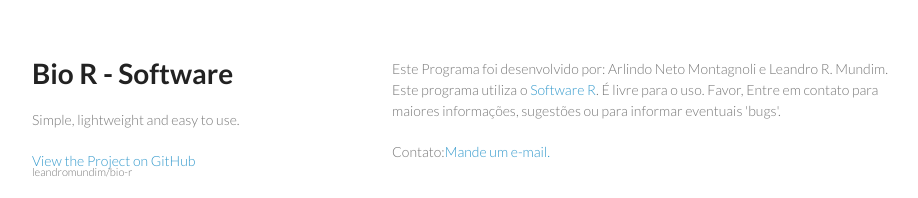
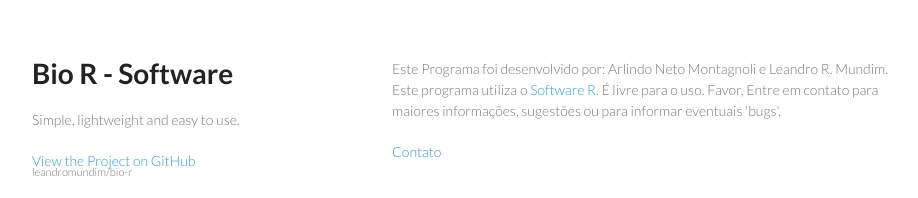
Before and after one commit to leandromundim/scheduling_ProOF, a plain HTML site: page index.html in a window 1280 px wide. Shown: the top 198 px of the page, without its empty margins (178-1096 px from the left). Drawn offline with Linux system fonts and the light colour scheme.

Commit message:
Update index.html

```diff
--- a/index.html
+++ b/index.html
@@ -24,7 +24,7 @@
       <section>
         <p>Este Programa foi desenvolvido por: Arlindo Neto Montagnoli e Leandro R. Mundim. Este programa utiliza o <a href="http://www.cran.r-project.org/">Software R</a>. É livre para o uso. Favor, Entre em contato para maiores informações, sugestões ou para informar eventuais 'bugs'. </p>
 
-        <p>Contato:<a href="mailto:arlindo@gmail.com?Subject=Hello%20again" target="_top">Mande um e-mail.</a>
+        <p><a href="mailto:arlindo@gmail.com?Subject=Hello%20again" target="_top">Contato</a>
 </p>
       </section>
       <footer>
```
